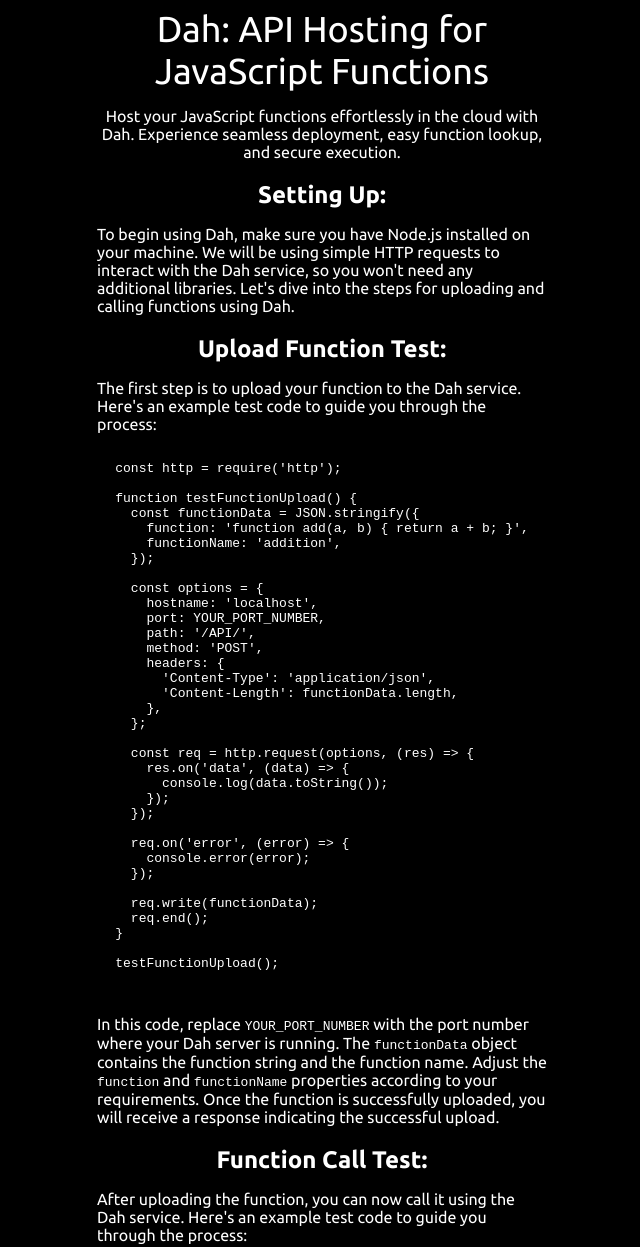
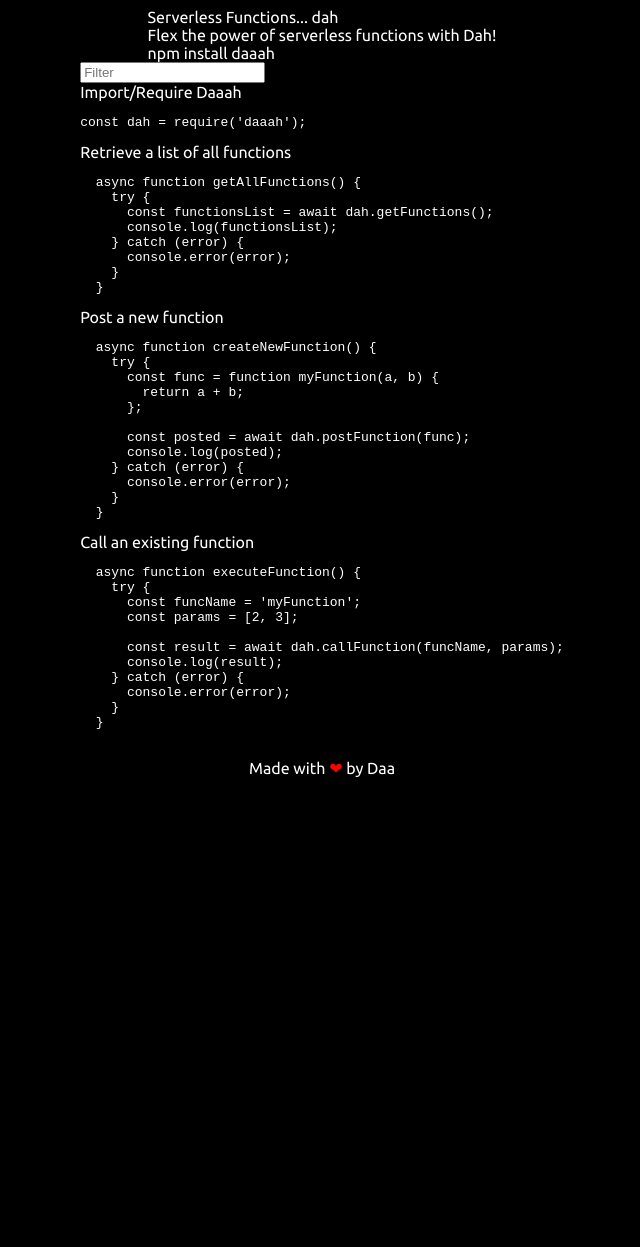
Before and after one commit to hassaanmaqsood/dah, a website: page pages/index.html in a window 1280 px wide. Shown: the top 1247 px of the page, without its empty margins (318-958 px from the left). After the commit the page ends 800 px from the top, so only its background shows below. Drawn offline with Linux system fonts and the light colour scheme; files that its build step writes are made by us from their sources; a web font is replaced by a local one.

Commit message:
Updated UI html

```diff
--- a/pages/index.html
+++ b/pages/index.html
@@ -1,109 +1,125 @@
 <!DOCTYPE html>
-<html>
+<html lang="en">
   <head>
-  <title>Dah - JavaScript Functions Hosting</title>
+    <meta charset="UTF-8" />
+    <meta name="viewport" content="width=device-width, initial-scale=1.0" />
+    <title>Dah - Serverless JavaScript Functions</title>
     <link rel="stylesheet" href="./style.css" />
   </head>
   <body>
-  <div id="container">
-  <span>Dah: API Hosting for JavaScript Functions</span>
-  <span
-    >Host your JavaScript functions effortlessly in the cloud with Dah.
-    Experience seamless deployment, easy function lookup, and secure
-    execution.</span
+    <section id="landing">
+      <div id="title">Serverless Functions... dah</div>
+      <div id="sub-title">Flex the power of serverless functions with Dah!</div>
+      <div id="landing-button">npm install daaah</div>
+    </section>
+
+    <section id="documentation">
+      <input type="text" class="search" placeholder="Filter" />
+      <div id="card-list">
+        <div class="card">
+          <span>Import/Require Daaah</span>
+          <code>
+            <pre>const dah = require('daaah');</pre>
+          </code>
+        </div>
+        <div class="card">
+          <span>Retrieve a list of all functions</span>
+          <code>
+            <pre>
+  async function getAllFunctions() {
+    try {
+      const functionsList = await dah.getFunctions();
+      console.log(functionsList);
+    } catch (error) {
+      console.error(error);
+    }
+  }</pre
             >
+          </code>
         </div>
-<h2>Setting Up:</h2>
-<p>
-  To begin using Dah, make sure you have Node.js installed on your machine. We
-  will be using simple HTTP requests to interact with the Dah service, so you
-  won't need any additional libraries. Let's dive into the steps for uploading
-  and calling functions using Dah.
-</p>
-
-<h2>Upload Function Test:</h2>
-<p>
-  The first step is to upload your function to the Dah service. Here's an
-  example test code to guide you through the process:
-</p>
-<pre><code>
-const http = require('http');
-
-function testFunctionUpload() {
-  const functionData = JSON.stringify({
-    function: 'function add(a, b) { return a + b; }',
-    functionName: 'addition',
-  });
-
-  const options = {
-    hostname: 'localhost',
-    port: YOUR_PORT_NUMBER,
-    path: '/API/',
-    method: 'POST',
-    headers: {
-      'Content-Type': 'application/json',
-      'Content-Length': functionData.length,
-    },
+        <div class="card">
+          <span>Post a new function</span>
+          <code>
+            <pre>
+  async function createNewFunction() {
+    try {
+      const func = function myFunction(a, b) {
+        return a + b;
       };
 
-  const req = http.request(options, (res) => {
-    res.on('data', (data) => {
-      console.log(data.toString());
-    });
-  });
+      const posted = await dah.postFunction(func);
+      console.log(posted);
+    } catch (error) {
+      console.error(error);
+    }
+  }</pre
+            >
+          </code>
+        </div>
+        <div class="card">
+          <span>Call an existing function</span>
+          <code>
+            <pre>
+  async function executeFunction() {
+    try {
+      const funcName = 'myFunction';
+      const params = [2, 3];
 
-  req.on('error', (error) => {
+      const result = await dah.callFunction(funcName, params);
+      console.log(result);
+    } catch (error) {
       console.error(error);
-  });
+    }
+  }</pre
+            >
+          </code>
+        </div>
+      </div>
+      <script>
+        // Caching frequently used DOM elements
+        var input = document.querySelector('input.search');
+        var container = document.querySelector('div#card-list');
+        input.addEventListener('input', filter);
 
-  req.write(functionData);
-  req.end();
+        function filter() {
+          // Retrieve search query and convert to uppercase
+          var filter = input.value.toUpperCase();
+
+          // Get all card elements within the container
+          var items = container.querySelectorAll('div.card');
+
+          // Loop through all items and apply the filter
+          for (var i = 0; i < items.length; i++) {
+            var txtValue = getAllTextContent(items[i]);
+
+            // Show or hide items based on the search query match
+            items[i].style.display =
+              txtValue.toUpperCase().indexOf(filter) > -1 ? '' : 'none';
+          }
         }
 
-testFunctionUpload();
-  </code></pre>
-<p>
-  In this code, replace <code>YOUR_PORT_NUMBER</code> with the port number where
-  your Dah server is running. The <code>functionData</code> object contains the
-  function string and the function name. Adjust the <code>function</code> and
-  <code>functionName</code> properties according to your requirements. Once the
-  function is successfully uploaded, you will receive a response indicating the
-  successful upload.
-</p>
+        function getAllTextContent(node) {
+          var textContent = '';
 
-<h2>Function Call Test:</h2>
-<p>
-  After uploading the function, you can now call it using the Dah service.
-  Here's an example test code to guide you through the process:
-</p>
-<pre><code>
-const http = require('http');
+          function traverse(node) {
+            if (node.nodeType === Node.TEXT_NODE) {
+              textContent += node.textContent;
+            } else {
+              for (var i = 0; i < node.childNodes.length; i++) {
+                traverse(node.childNodes[i]);
+              }
+            }
+          }
 
-function testFunctionCall() {
-  const functionName = 'addition';
-  const inputParams = [2, 3];
+          traverse(node);
 
-  const options = {
-    hostname: 'localhost',
-    port: YOUR_PORT_NUMBER,
-    path: `/${functionName}/`,
-    method: 'GET',
-    headers: {
-      'Content-Type': 'application/json',
-    },
-  };
+          return textContent;
+        }
+      </script>
+    </section>
 
-  const req = http.request(options, (res) => {
-    res.on('data', (data) => {
-      console.log(data.toString());
-    });
-  });
-
-  req.on('error', (error) => {
-    console.error(error);
-  });
-
-</code></pre>
-
+    <footer>
+      <p>Made with <span style="color: red">❤</span> by Daa</p>
+    </footer>
   </body>
 </html>
```
Lines whose indentation alone changed are shown as unchanged.
